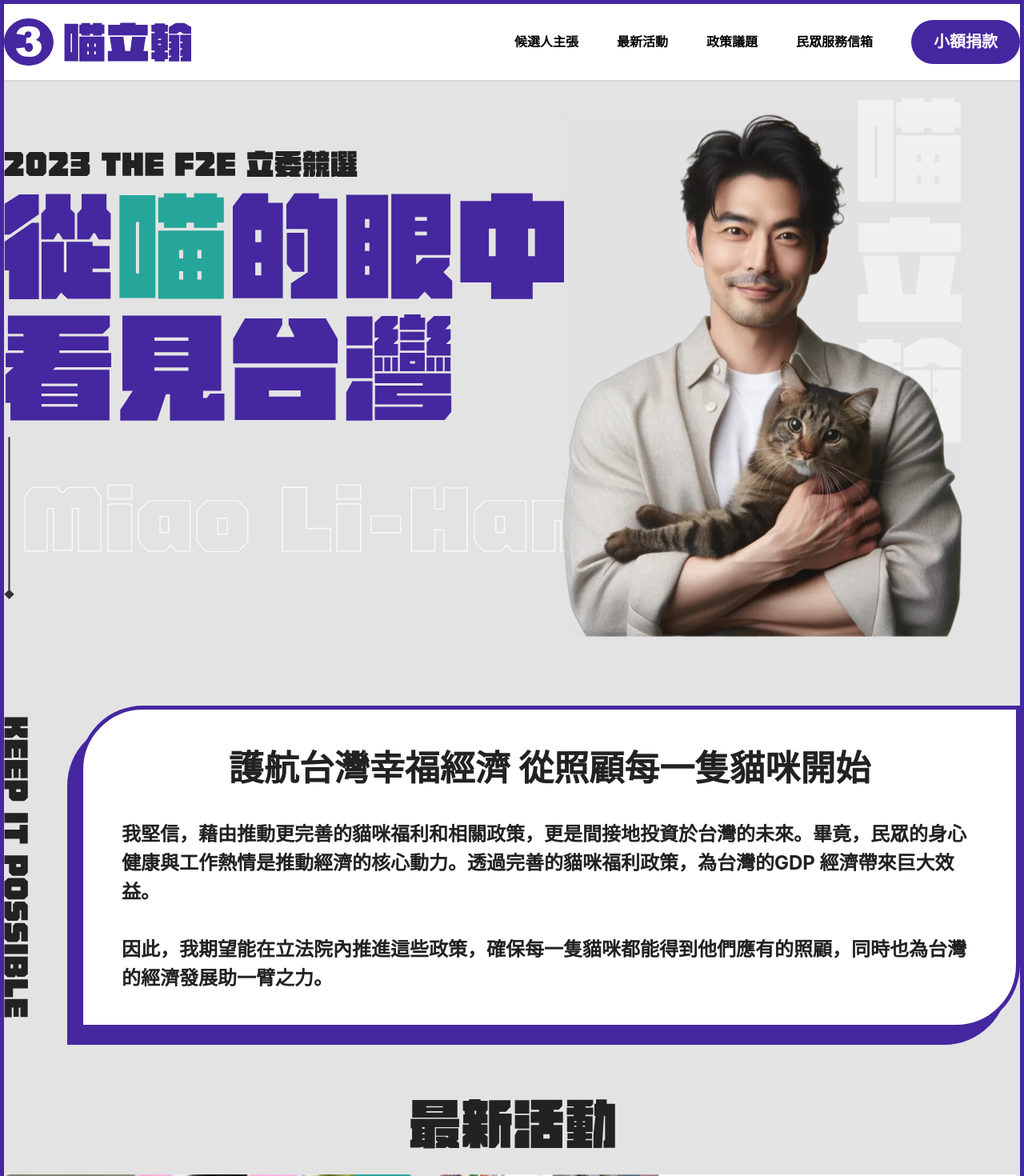
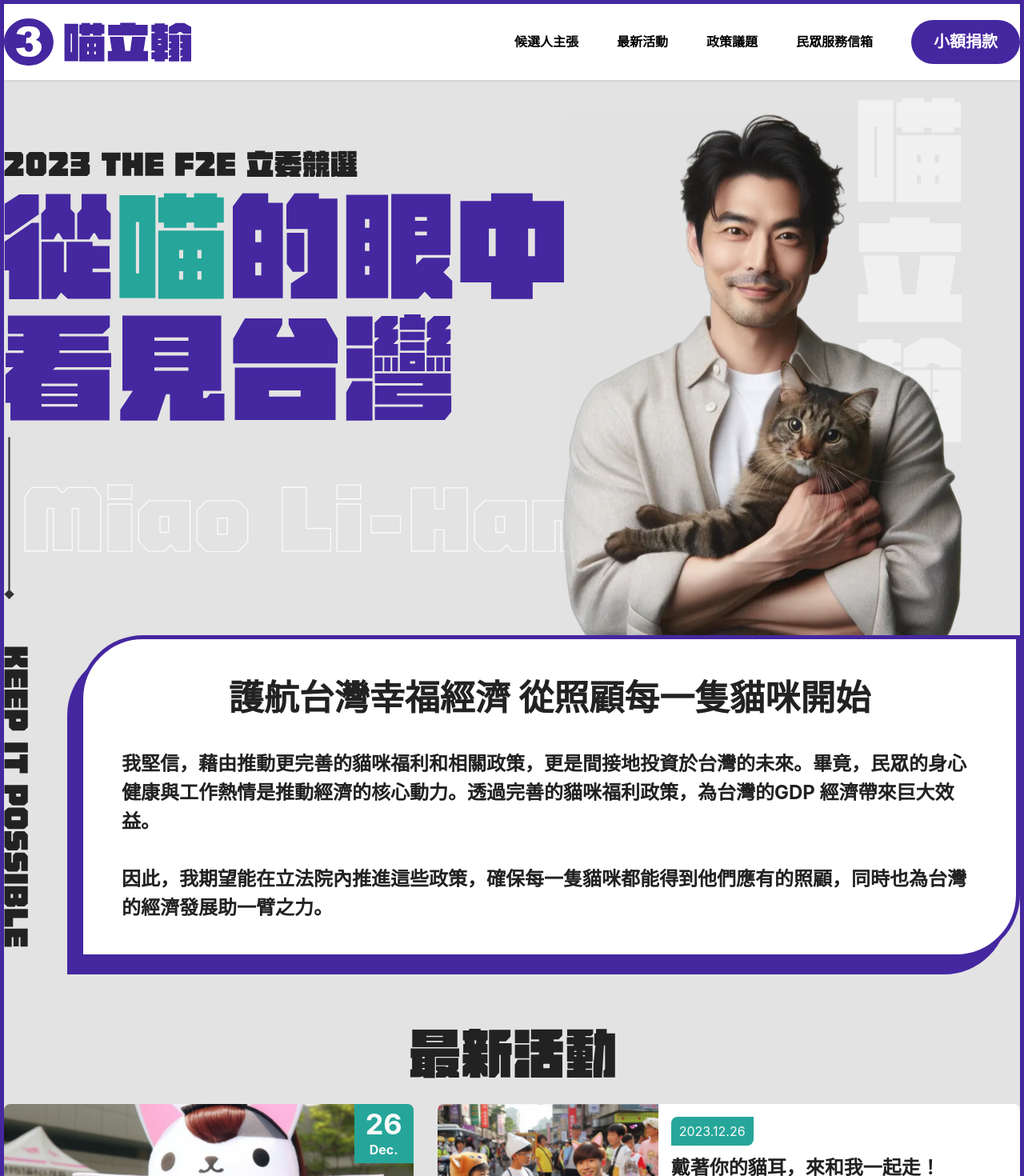
Before and after one commit to lyaui/cat-campaign-website, a Next.js app: page / in a window 1280 px wide. Shown: the top 1470 px of the page at 80% size. Built offline with nearby package versions, Linux system fonts and the light colour scheme.

Commit message:
fix(style): section padding

```diff
--- a/components/About/index.tsx
+++ b/components/About/index.tsx
@@ -7,7 +7,7 @@ import Container from '@/components/Layout/Container';
 function About() {
   const currentRouter = ROUTERS.ABOUT;
   return (
-    <section id={currentRouter.hash} className='py-11' data-aos='fade-up'>
+    <section id={currentRouter.hash} className='pb-11' data-aos='fade-up'>
       <Container>
         <div className='flex justify-between gap-[64px]'>
           <Image draggable={false} src={sloganEnImg} alt='slogan en' />
--- a/components/Home/index.tsx
+++ b/components/Home/index.tsx
@@ -12,7 +12,7 @@ import zhNameImg from '@/public/assets/font-svg/name_zh_bg.svg';
 function Home() {
   const currentRouter = ROUTERS.HOME;
   return (
-    <section id={currentRouter.hash} className='py-11' data-aos='fade-up'>
+    <section id={currentRouter.hash} className='pt-11' data-aos='fade-up'>
       <Container>
         <div className='relative w-full h-[650px]'>
           <div className='absolute top-1/2 -translate-y-1/2 flex flex-col gap-5'>
```
